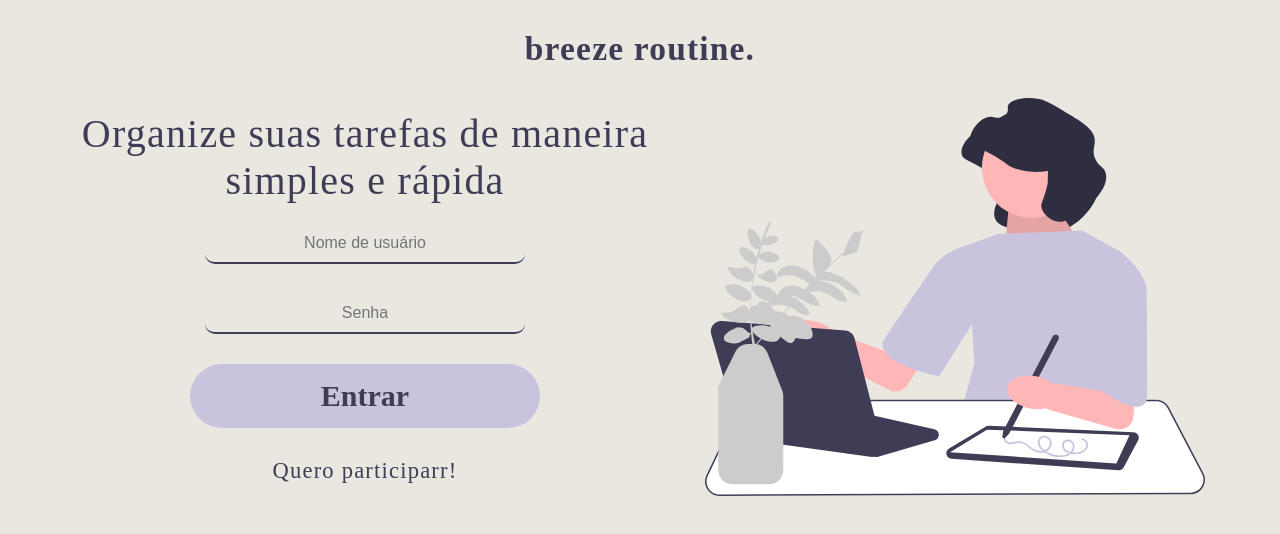
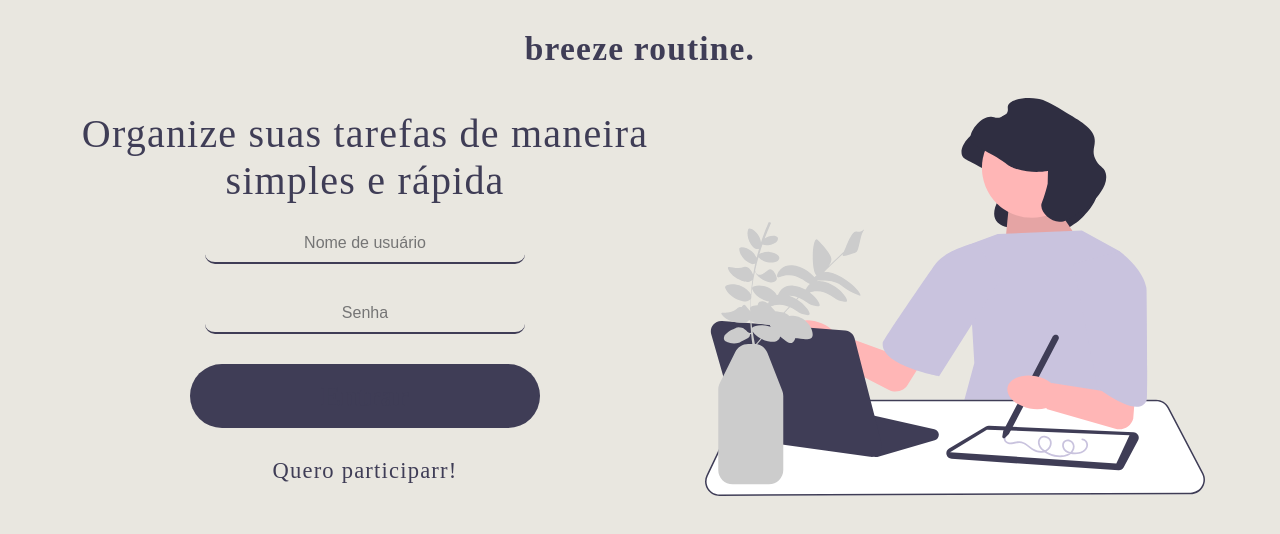
Before and after one commit to rebeccamoura/breeze-routine, an Angular app: page /home in a window 1280 px wide. Shown: the top 534 px of the page. Built offline with nearby package versions, Linux system fonts and the light colour scheme; a web font is replaced by a local one.

Commit message:
scrollbar layout done

```diff
--- a/src/app/main/financial/wishlist/wishlist.component.scss
+++ b/src/app/main/financial/wishlist/wishlist.component.scss
@@ -7,15 +7,19 @@
         width: 100%;
         max-width: 400px;
         border-radius: 26px;
+        ::-webkit-scrollbar {
+            width: 10px;
+        }
 
         .wishes-header {
-            background-color: $hl;
+            background-color: $primary;
             padding: 15px;
             border-radius: 26px 26px 0 0;
             text-align: center;
 
             h1 {
                 font-size: 16px;
+                color: $bg;
             }
         }
 
@@ -47,7 +51,7 @@
                         width: 7px;
                         height: 7px;
                         border-radius: 50%;
-                        background-color: $onbg;
+                        background-color: $primary;
                     }
                 }
 
@@ -73,3 +77,17 @@
         }
     }
 }
+
+::-webkit-scrollbar-track {
+    background-color: $surf;
+}
+
+::-webkit-scrollbar {
+    width: 6px;
+    background: $surf;
+}
+
+::-webkit-scrollbar-thumb {
+    background: $primary;
+    border-radius: 5px;
+}
--- a/src/app/main/hub/hub-card/hub-card.component.scss
+++ b/src/app/main/hub/hub-card/hub-card.component.scss
@@ -11,7 +11,7 @@
     height: 150px;
     border-radius: 10px;
     box-sizing: border-box;
-    border: 5px solid $onbg;
+    border: 5px solid $primary;
     cursor: pointer;
     transition: all .3s ease-in-out;
 
@@ -20,7 +20,7 @@
     }
 
     &:hover {
-        background-color: $onbg;
+        background-color: $primary;
         color: $bg
     }
 }
--- a/src/app/main/login/login.component.scss
+++ b/src/app/main/login/login.component.scss
@@ -21,7 +21,7 @@
 
         .sign-up {
             font-size: $textSize;
-            color: $onbg;
+            color: $primary;
             text-decoration: none;
             font-family: $textFont;
 
@@ -35,7 +35,7 @@
                     position: absolute;
                     width: 40%;
                     height: 2px;
-                    background-color: $onbg;
+                    background-color: $primary;
                     display: block;
                     left: 50%;
                     transform: translateX(-50%);
--- a/src/app/shared/header/header.component.scss
+++ b/src/app/shared/header/header.component.scss
@@ -5,7 +5,7 @@
 
     .title {
         font-family: $logoFont;
-        color: $onbg;
+        color: $primary;
         text-align: center;
         font-size: $logoSize;
     }
--- a/src/assets/styles/_variables.scss
+++ b/src/assets/styles/_variables.scss
@@ -14,7 +14,6 @@
         $inputSize: 1.6rem;
 
 // colors
-    $hl: #C9C3DE; // highlight
+    $primary: #3F3D56; // highlight
     $bg: #E9E7E0; // background
-    $onbg: #3F3D56; // on background
     $surf: #d3d2cc;
--- a/src/assets/styles/utils/_buttons.scss
+++ b/src/assets/styles/utils/_buttons.scss
@@ -1,5 +1,5 @@
 .btn {
-    background-color: $hl;
+    background-color: $primary;
     padding: 15px 0;
     font-size: $btnSize;
     border-radius: 50px;
@@ -8,7 +8,7 @@
 .large-btn {
     width: 350px;
     font-weight: bold;
-    color: $onbg;
+    color: $primary;
     cursor: pointer;
     font-family: $logoFont;
 }
--- a/src/assets/styles/utils/_inputs.scss
+++ b/src/assets/styles/utils/_inputs.scss
@@ -5,7 +5,7 @@
     width: 300px;
     padding: 10px;
     font-size: $inputSize;
-    border-bottom: 2px solid $onbg;
+    border-bottom: 2px solid $primary;
     border-radius: 10px;
     text-align: center;
 }
--- a/src/index.html
+++ b/src/index.html
@@ -2,7 +2,7 @@
 <html lang="en">
 <head>
   <meta charset="utf-8">
-  <title>BreezeRoutine</title>
+  <title>breeze routine.</title>
   <base href="/">
   <meta name="viewport" content="width=device-width, initial-scale=1">
   <link rel="icon" type="image/x-icon" href="favicon.ico">
--- a/src/styles.scss
+++ b/src/styles.scss
@@ -9,7 +9,7 @@
 
 body {
     background-color: $bg;
-    color: $onbg;
+    color: $primary;
 }
 
 html {
```
